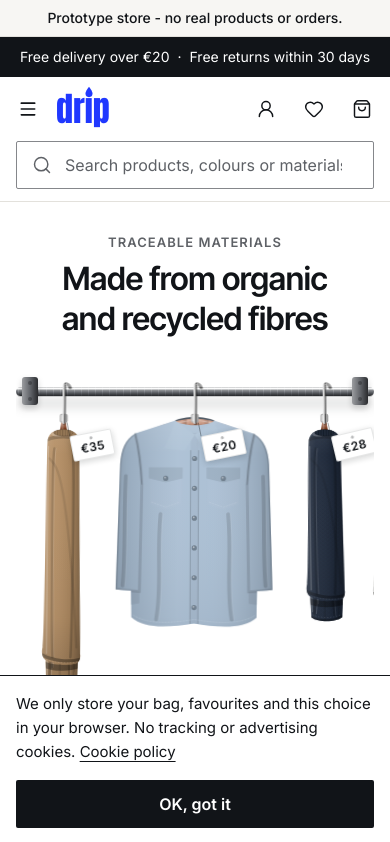
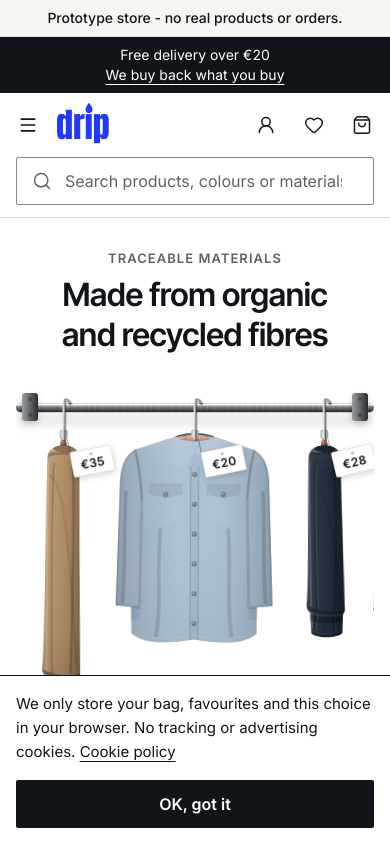
Before and after one commit to Ompatel34/drip-site, a Next.js app: page / in a window 390 px wide. Shown: the top 842 px of the page. Built offline with nearby package versions, Linux system fonts and the light colour scheme.

Commit message:
Show the buy-back link in the top strip on phones

```diff
--- a/src/components/site/promo-strip.tsx
+++ b/src/components/site/promo-strip.tsx
@@ -17,13 +17,16 @@ export function PrototypeBanner() {
 export function PromoStrip() {
   return (
     <div className="on-dark bg-primary text-primary-foreground">
-      <p className="page-container flex min-h-10 items-center justify-center py-2 text-center text-sm">
-        Free delivery over {formatPrice(FREE_DELIVERY_THRESHOLD)}
-        <span aria-hidden className="mx-2">·</span>
-        Free returns within {RETURNS_DAYS} days
+      <p className="page-container flex min-h-10 flex-wrap items-center justify-center gap-x-2 py-2 text-center text-sm">
+        <span className="whitespace-nowrap">Free delivery over {formatPrice(FREE_DELIVERY_THRESHOLD)}</span>
+        {/* Returns drop off on phones to make room for the buy-back link. */}
+        <span className="hidden whitespace-nowrap sm:inline">
+          <span aria-hidden className="mr-2">·</span>
+          Free returns within {RETURNS_DAYS} days
+        </span>
         {/* Hidden in A/B version A (?v=a), see buyback-ab.tsx */}
-        <span className="buyback-ab hidden sm:inline">
-          <span aria-hidden className="mx-2">·</span>
+        <span className="buyback-ab w-full whitespace-nowrap sm:w-auto">
+          <span aria-hidden className="mr-2 hidden sm:inline">·</span>
           <Link href="/pre-loved#how-it-works" className="underline underline-offset-4">
             We buy back what you buy
           </Link>
```
